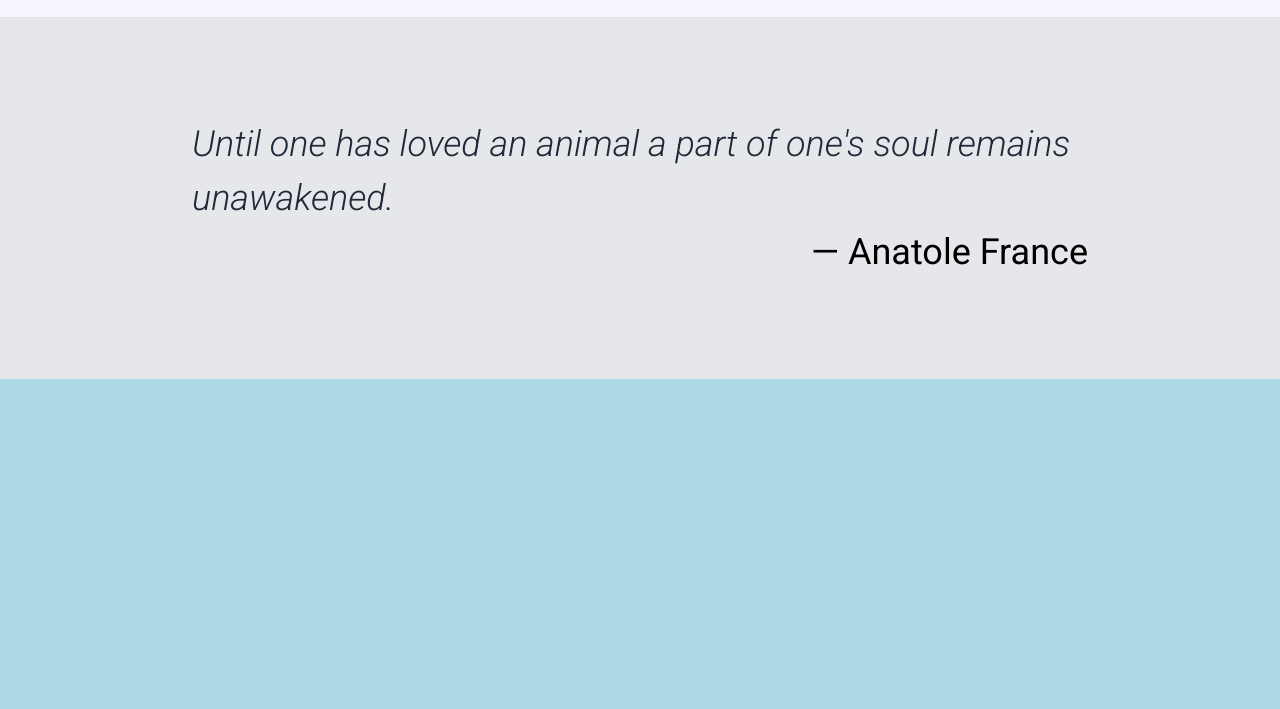
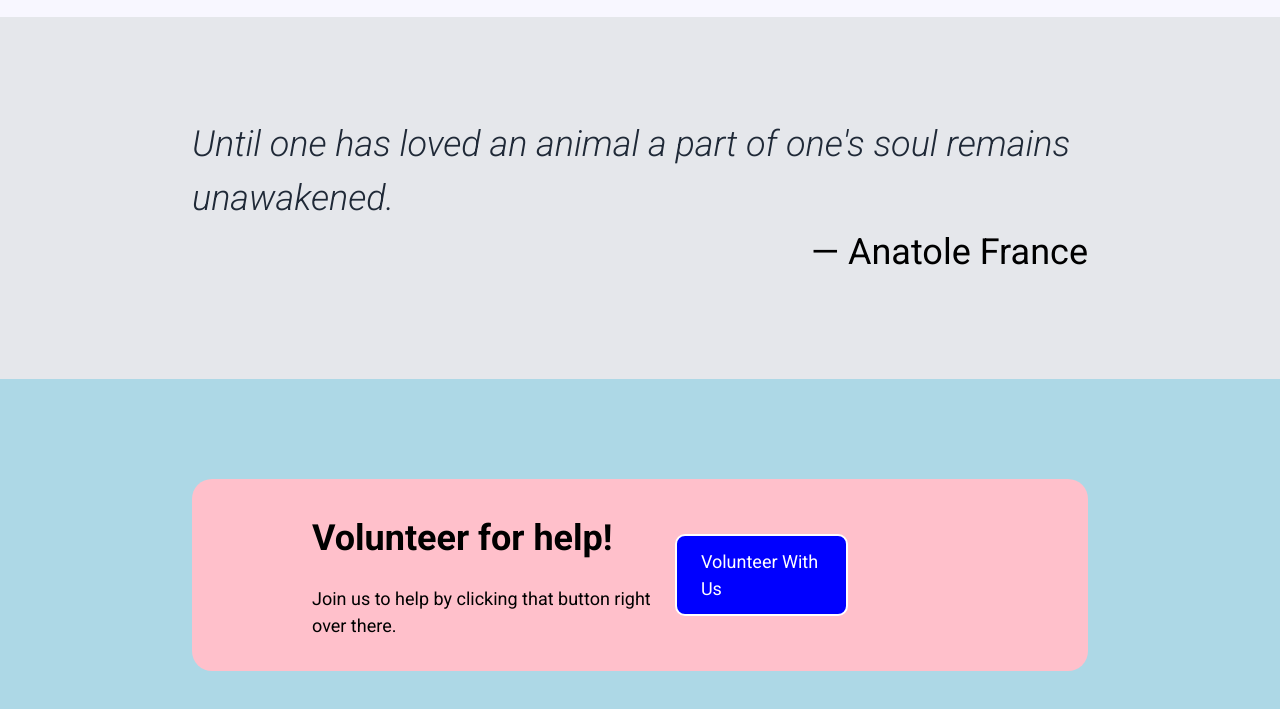
Before and after one commit to hritikRajput/landing-page, a plain HTML site: page index.html in a window 1280 px wide. Shown: the part 885-1594 px from the top of the page. Before the commit the page ends 1264 px from the top, so only its background shows below. Drawn offline with Linux system fonts and the light colour scheme.

Commit message:
Add action section and Add dtyle to action section

```diff
--- a/css/style.css
+++ b/css/style.css
@@ -104,7 +104,7 @@ font-weight: 900;
     padding: 20px 0;
 }
 
- h2{
+ .information h2{
     font-size: 36px;
     font-weight: 900;
     margin-bottom: 20px;
@@ -149,3 +149,33 @@ font-weight: 900;
 .quote figcaption{
     text-align: end;
 }
+
+.action-container{
+    background: pink;
+    width: 100%;
+    margin: 100px 0;
+    padding: 32px 120px;
+    display: flex;
+    justify-content: space-between;
+    align-items: center;
+    border-radius: 20px;
+}
+
+.action-container .action-content{
+    font-size: 18px;
+}
+
+.action-content h2{
+    font-size: 36px;
+    margin-bottom: 20px;
+}
+
+.action-container a{
+    margin-right: 120px;
+    font-size: 18px;
+    padding: 12px 24px;
+    border: 2px solid white;
+    border-radius: 10px;
+    background: blue;
+    color: white;
+}
--- a/index.html
+++ b/index.html
@@ -63,6 +63,20 @@
             </figure>
         </div>
     </section>
+
+    <section  class="action">
+        <div class="container">
+            <div class="action-container">
+            <div class="action-content">
+            <h2>
+                Volunteer for help!
+            </h2>
+            <p>Join us to help by clicking that button right over there.</p>
+        </div>
+            <a href="#">Volunteer With Us</a>
+        </div>
+    </div>
+    </section>
 </body>
 
 </html>
```
